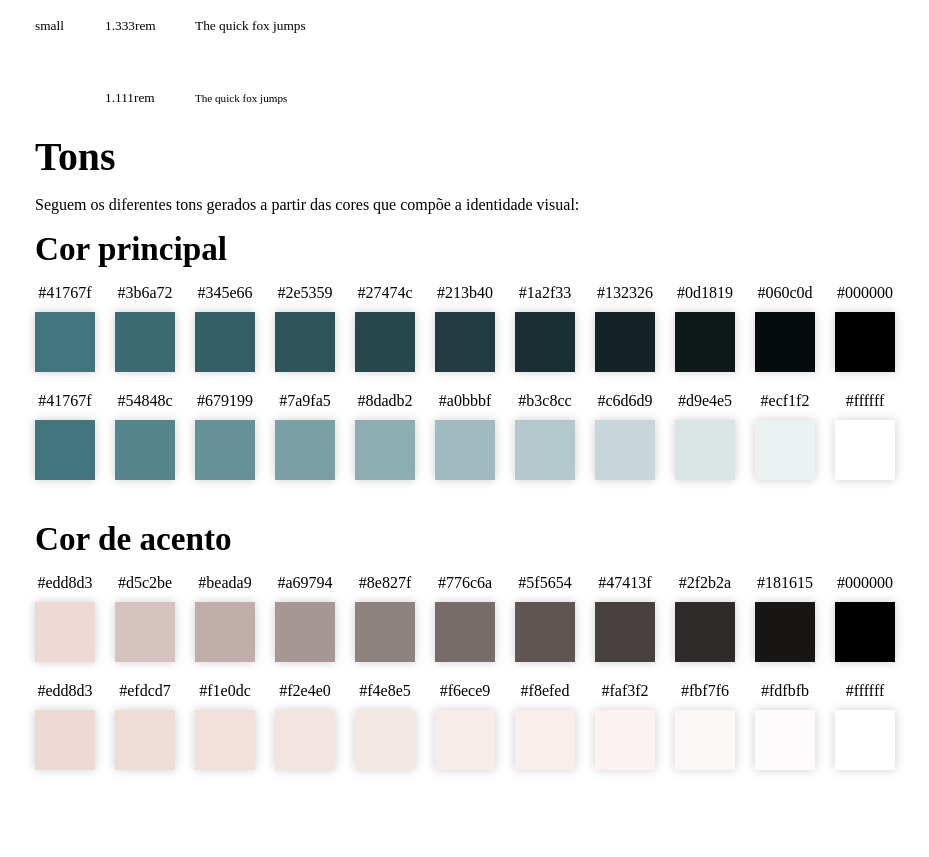
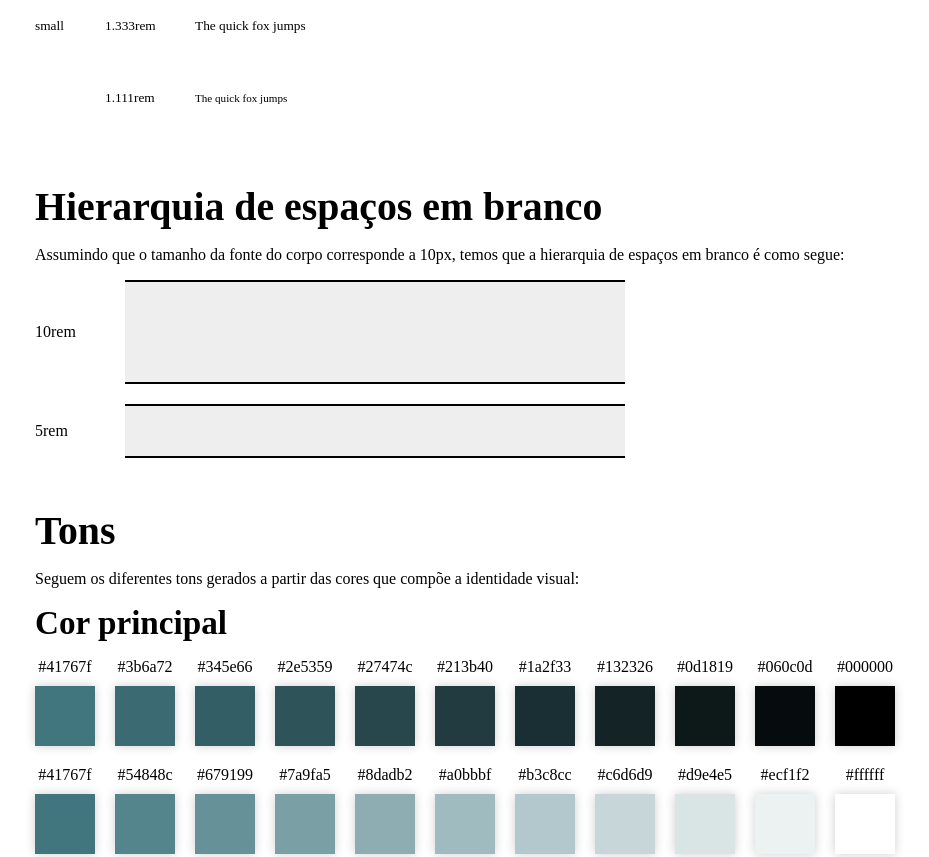
Before and after one commit to naathiceratti/website-da-nathalia, a plain HTML site: page doc/design-guidelines.html in a window 1280 px wide. Shown: the part 660-1517 px from the top of the page, without its empty margins (93-1022 px from the left). Before the commit the page ends 1480 px from the top, so only its background shows below. Drawn offline with Linux system fonts and the light colour scheme.

Commit message:
Documenta hierarquia de espaços em branco

```diff
--- a/doc/design-guidelines.html
+++ b/doc/design-guidelines.html
@@ -46,6 +46,10 @@
       }
 
       /* Font size */
+
+      .font-size-hierarchy-section {
+        margin-bottom: 5rem;
+      }
 
       .font-size-element {
         display: flex;
@@ -106,7 +110,54 @@
         font-size: 1.111rem;
       }
 
-      /* Colors */
+      /* White spaces */
+
+      .white-space-hierarchy-section {
+        margin-bottom: 5rem;
+      }
+
+      .white-space-hierarchy {
+        display: flex;
+        flex-direction: column;
+        gap: 2rem;
+
+        list-style: none;
+      }
+
+      .white-space-element {
+        display: flex;
+        align-items: center;
+        gap: 3rem;
+      }
+
+      .white-space-size {
+        width: 6rem;
+      }
+
+      .white-space-delimiter {
+        width: 50rem;
+        height: 0.2rem;
+
+        background-color: #000000;
+      }
+
+      .white-space-body {
+        background-color: #eeeeee;
+      }
+
+      .white-space-element--1 .white-space-body {
+        height: 10rem;
+      }
+
+      .white-space-element--2 .white-space-body {
+        height: 5rem;
+      }
+
+      /* Tints and shades */
+
+      .tints-and-shades-section {
+        margin-bottom: 5rem;
+      }
 
       .tints-and-shades {
         margin-bottom: 4rem;
@@ -195,6 +246,35 @@
           <div class="font-size-text">The quick fox jumps</div>
         </div>
       </div>
+    </section>
+
+    <section class="white-space-hierarchy-section">
+      <h2>Hierarquia de espaços em branco</h2>
+
+      <p class="section-description">
+        Assumindo que o tamanho da fonte do corpo corresponde a 10px, temos que
+        a hierarquia de espaços em branco é como segue:
+      </p>
+
+      <ul class="white-space-hierarchy">
+        <li class="white-space-element white-space-element--1">
+          <p class="white-space-size">10rem</p>
+          <div class="white-space-demonstration">
+            <div class="white-space-delimiter"></div>
+            <div class="white-space-body"></div>
+            <div class="white-space-delimiter"></div>
+          </div>
+        </li>
+
+        <li class="white-space-element white-space-element--2">
+          <p class="white-space-size">5rem</p>
+          <div class="white-space-demonstration">
+            <div class="white-space-delimiter"></div>
+            <div class="white-space-body"></div>
+            <div class="white-space-delimiter"></div>
+          </div>
+        </li>
+      </ul>
     </section>
 
     <section class="tints-and-shades-section">
```
